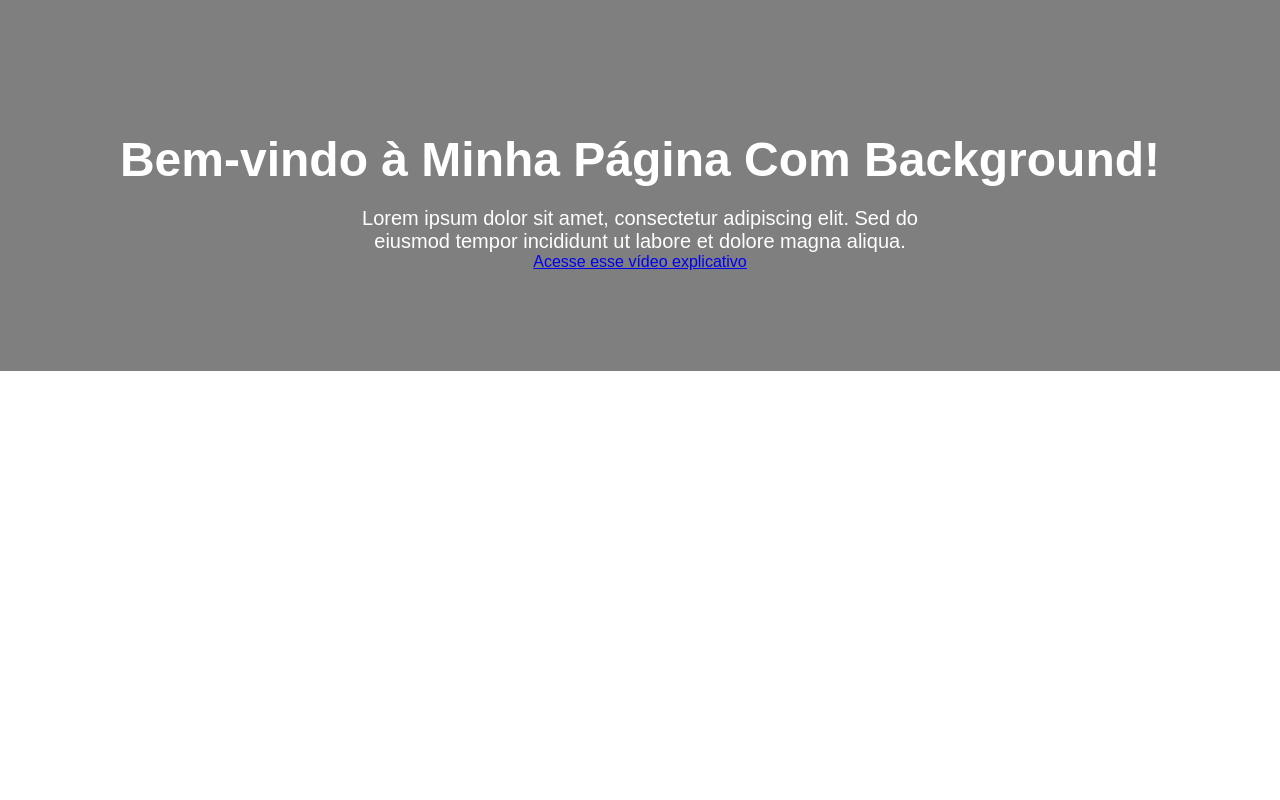
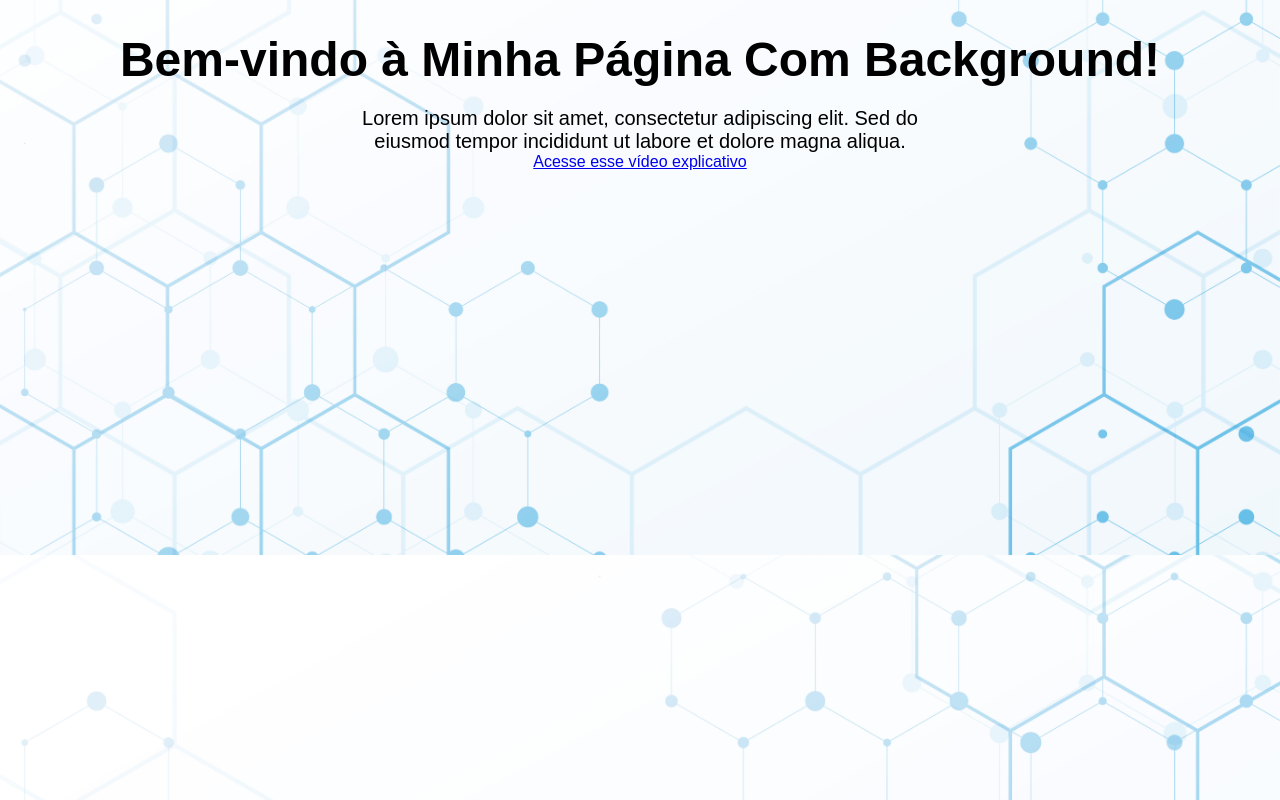
Before and after one commit to gpereira-dev/atividadecombackground, a plain HTML site: page index.html in a window 1280 px wide. Drawn offline with Linux system fonts and the light colour scheme.

Commit message:
Add files via upload

```diff
--- /dev/null
+++ b/design.css
@@ -0,0 +1,19 @@
+body
+{
+background: url(background.jpg);
+background-size: cover;
+background-position: center;
+font-family: Arial, sans-serif;
+text-align: center;
+}
+
+h1 {
+font-size: 48px;
+margin-bottom: 20px;
+}
+
+p {
+font-size: 20px;
+max-width: 600px;
+margin: 0 auto;
+}
--- a/index.html
+++ b/index.html
@@ -3,33 +3,8 @@
 <head>
   <meta charset="UTF-8">
   <title>Minha Landing Page com Background</title>
+  <link rel="stylesheet" href="design.css">
   <style>
-    body {
-      margin: 0;
-      padding: 0;
-      background-image: ("background.jpg");
-      background-size: cover;
-      background-position: center;
-      font-family: Arial, sans-serif;
-      color: white;
-      text-align: center;
-    }
-
-    .container {
-      padding: 100px 20px;
-      background-color: rgba(0, 0, 0, 0.5); /* leve transparência para legibilidade */
-    }
-
-    h1 {
-      font-size: 48px;
-      margin-bottom: 20px;
-    }
-
-    p {
-      font-size: 20px;
-      max-width: 600px;
-      margin: 0 auto;
-    }
   </style>
 </head>
 <body>
```
